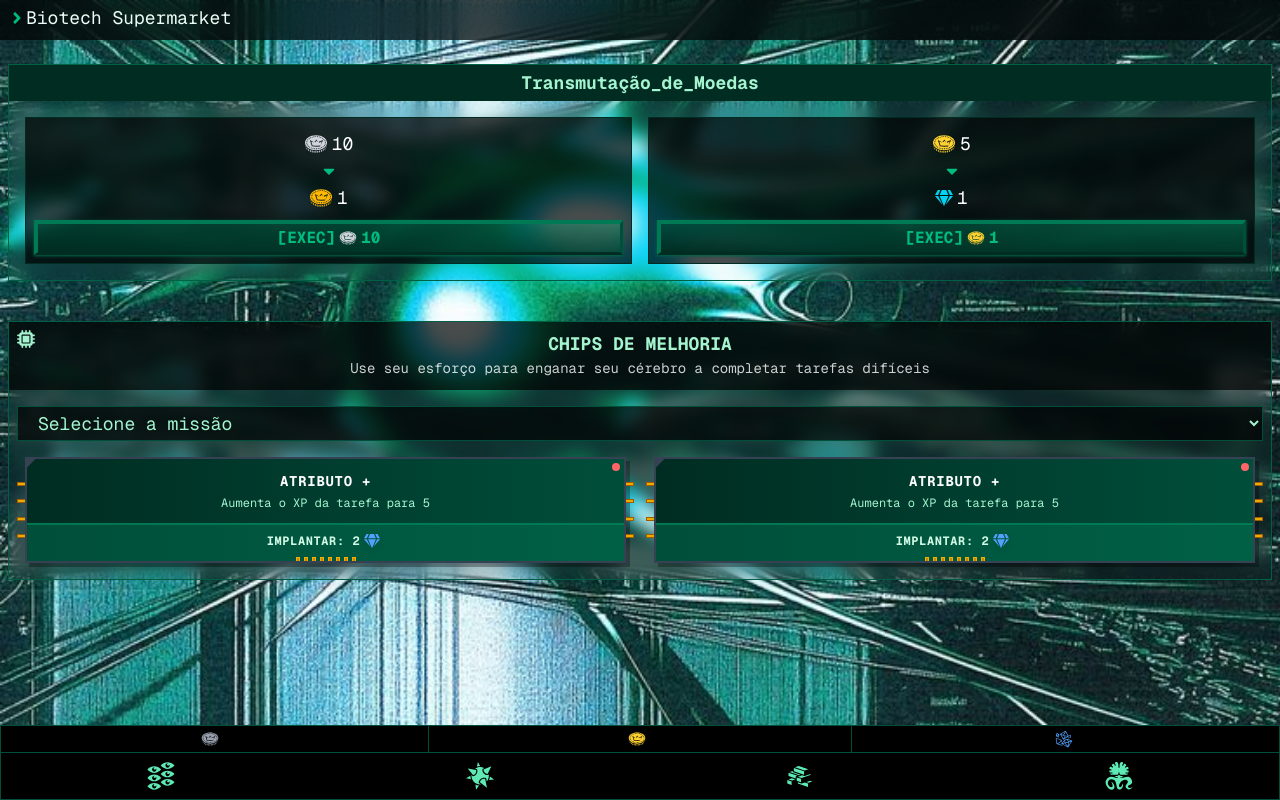
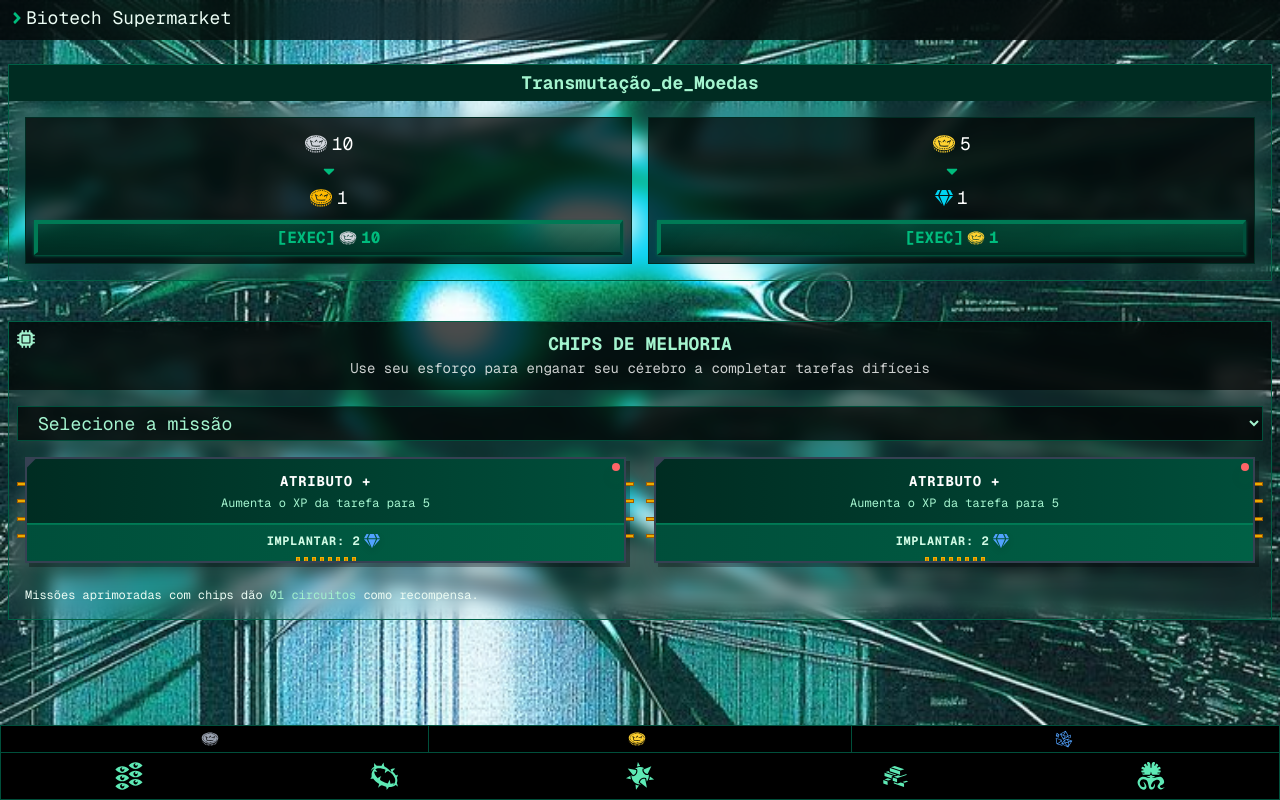
Before and after one commit to PedroVMLopes/cortex-overflow, a Next.js app: page /Store in a window 1280 px wide. Built offline with nearby package versions, Linux system fonts and the light colour scheme; no server answers; the database is empty; a web font is replaced by a local one.

Commit message:
New Page added

```diff
--- /dev/null
+++ b/app/DailyTasks/page.tsx
@@ -0,0 +1,5 @@
+export default function DaylyTasks() {
+    return (
+        <div className="text-emerald-200">Missões Diárias: </div>
+    )
+}
--- a/components/ChipStore.tsx
+++ b/components/ChipStore.tsx
@@ -19,6 +19,9 @@ export default function ChipStore() {
                 <Chip />
                 <Chip />
             </div>
+            <div>
+                <p className="text-xs px-4 mt-6">Missões aprimoradas com chips dão <span className="text-emerald-200">01 circuitos</span> como recompensa.</p>
+            </div>
         </div>
     )
 }
--- a/components/Navbar.tsx
+++ b/components/Navbar.tsx
@@ -1,6 +1,6 @@
 "use client"
 
-import { GiCrownCoin, GiGems, GiSixEyes, GiMaceHead, GiBrickPile, GiBrainTentacle } from "react-icons/gi";
+import { GiCrownCoin, GiGems, GiSixEyes, GiMaceHead, GiBrickPile, GiBrainTentacle, GiCrownOfThorns } from "react-icons/gi";
 import Link from "next/link";
 import { useUserContext } from "../context/UserContext";
 
@@ -34,9 +34,12 @@ export const Navbar = () => {
                 </div>
 
             </div>
-            <div className="grid grid-cols-4 grid-rows-1 items-center text-center text-3xl border bg-black border-emerald-900 py-2 text-emerald-300">
+            <div className="grid grid-cols-5 grid-rows-1 items-center text-center text-3xl border bg-black border-emerald-900 py-2 text-emerald-300">
                 <div className="flex justify-center">
                     <Link href="/"><GiSixEyes /></Link>
+                </div>
+                <div className="flex justify-center">
+                    <Link href="/DailyTasks"><GiCrownOfThorns /></Link>
                 </div>
                 <div className="flex justify-center">
                     <Link href="/LegacyObjectives"><GiMaceHead /></Link>
--- a/components/taskCard.tsx
+++ b/components/taskCard.tsx
@@ -93,6 +93,31 @@ export const TaskCardComponent = ( { task, onTaskRemove, onRewardUpdate, onToggl
             {/* Rewards Section */}
             <div className="flex flex-col">
 
+              {/* Gold Counter */}
+              <div className="flex items-center gap-2 py-1 text-xl">
+                <div className="flex items-center gap-1">
+                  <div className="w-3 h-3 rounded-full bg-gradient-to-br from-yellow-500 to-yellow-700 shadow-inner"></div>
+                  <span className="text-emerald-50 font-mono">Au</span>
+                </div>
+                <div className="flex items-center gap-1">
+                  <button
+                    className="w-7 h-7 bg-black/70 border border-emerald-600/70 hover:from-emerald-800 hover:to-emerald-700 flex items-center justify-center transition-all duration-200 hover:shadow-md"
+                    onClick={() => onRewardUpdate(task.id, userData.id, 'gold_reward', 'decrease')}
+                  >
+                    -
+                  </button>
+                  <span className="w-7 h-7 text-center text-emerald-100 font-mono bg-black/70 py-0.5 border border-emerald-600/70 flex items-center justify-center">
+                    {gold_reward}
+                  </span>
+                  <button
+                    className="w-7 h-7 bg-black/70 border border-emerald-600/70 hover:from-emerald-800 hover:to-emerald-700 flex items-center justify-center transition-all duration-200 hover:shadow-md"
+                    onClick={() => onRewardUpdate(task.id, userData.id, 'gold_reward', 'increase')}
+                  >
+                    +
+                  </button>
+                </div>
+              </div>
+
               {/* Silver Counter */}
               <div className="flex items-center gap-2 text-xl">
                 <div className="flex items-center gap-1">
@@ -118,30 +143,6 @@ export const TaskCardComponent = ( { task, onTaskRemove, onRewardUpdate, onToggl
                 </div>
               </div>
 
-              {/* Gold Counter */}
-              <div className="flex items-center gap-2 py-1 text-xl">
-                <div className="flex items-center gap-1">
-                  <div className="w-3 h-3 rounded-full bg-gradient-to-br from-yellow-500 to-yellow-700 shadow-inner"></div>
-                  <span className="text-emerald-50 font-mono">Au</span>
-                </div>
-                <div className="flex items-center gap-1">
-                  <button
-                    className="w-7 h-7 bg-black/70 border border-emerald-600/70 hover:from-emerald-800 hover:to-emerald-700 flex items-center justify-center transition-all duration-200 hover:shadow-md"
-                    onClick={() => onRewardUpdate(task.id, userData.id, 'gold_reward', 'decrease')}
-                  >
-                    -
-                  </button>
-                  <span className="w-7 h-7 text-center text-emerald-100 font-mono bg-black/70 py-0.5 border border-emerald-600/70 flex items-center justify-center">
-                    {gold_reward}
-                  </span>
-                  <button
-                    className="w-7 h-7 bg-black/70 border border-emerald-600/70 hover:from-emerald-800 hover:to-emerald-700 flex items-center justify-center transition-all duration-200 hover:shadow-md"
-                    onClick={() => onRewardUpdate(task.id, userData.id, 'gold_reward', 'increase')}
-                  >
-                    +
-                  </button>
-                </div>
-              </div>
             </div>
           </div>
         </div>
```
